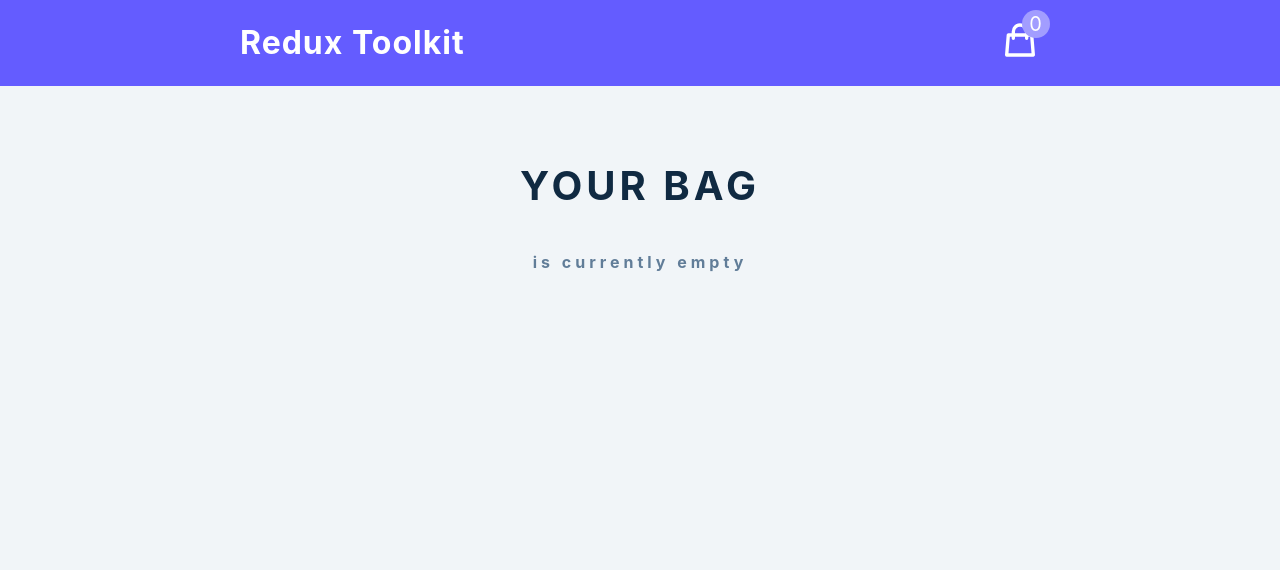
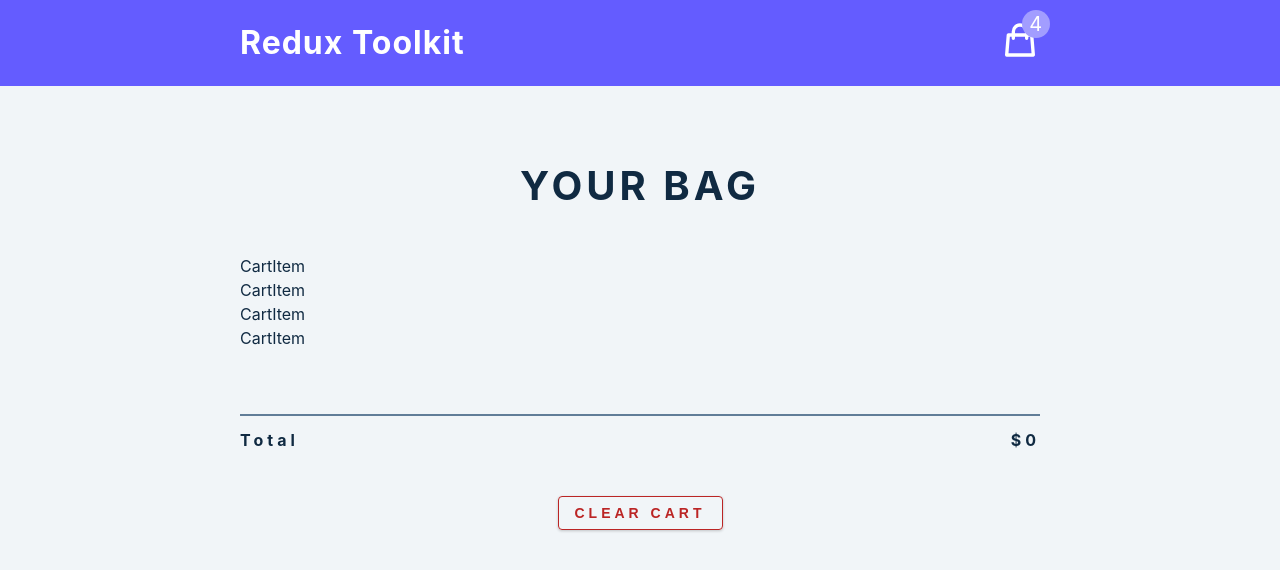
Before and after one commit to evgenii-shvetsov/react-18, a React (Create React App) app in the folder redux-toolkit/starter/: page / in a window 1280 px wide. Shown: the top 570 px of the page. Built offline with nearby package versions, Linux system fonts and the light colour scheme.

Commit message:
setup cart skeleton

```diff
--- a/redux-toolkit/starter/src/components/CartContainer.js
+++ b/redux-toolkit/starter/src/components/CartContainer.js
@@ -1,10 +1,10 @@
-import CartItem from "./CartItem"
+import CartItem from "./CartItem";
 import { useSelector } from "react-redux";
 
 const CartContainer = () => {
-    const {CartItems,total, amount} = useSelector((store)=> store.cart)
+  const { cartItems, total, amount } = useSelector((store) => store.cart);
 
-    if(amount < 1 ){
+  if (amount < 1) {
     return (
       <section className="cart">
         <header>
@@ -12,12 +12,29 @@
           <h4 className="empty-cart">is currently empty</h4>
         </header>
       </section>
-        )
+    );
   }
 
-
   return (
-    <div>CartContainer</div>
-  )
-}
-export default CartContainer
+    <section className="cart">
+      <header>
+        <h2>your bag</h2>
+        <div>
+            {cartItems.map((item)=>{
+                return <CartItem key={item.id} {...item} />
+            })}
+        </div>
+        <footer>
+            <hr />
+            <div className="cart-total">
+                <h4>
+                    total <span>${total}</span>
+                </h4>
+            </div>
+            <button className="btn clear-btn">clear cart</button>
+        </footer>
+      </header>
+    </section>
+  );
+};
+export default CartContainer;
--- a/redux-toolkit/starter/src/features/cart/cartSlice.js
+++ b/redux-toolkit/starter/src/features/cart/cartSlice.js
@@ -3,7 +3,7 @@
 
 const initialState = {
     cartItems: cartItems,
-    amount: 0,
+    amount: 4,
     total: 0,
     isLoading: true,
 }
```
Lines whose indentation alone changed are shown as unchanged.
